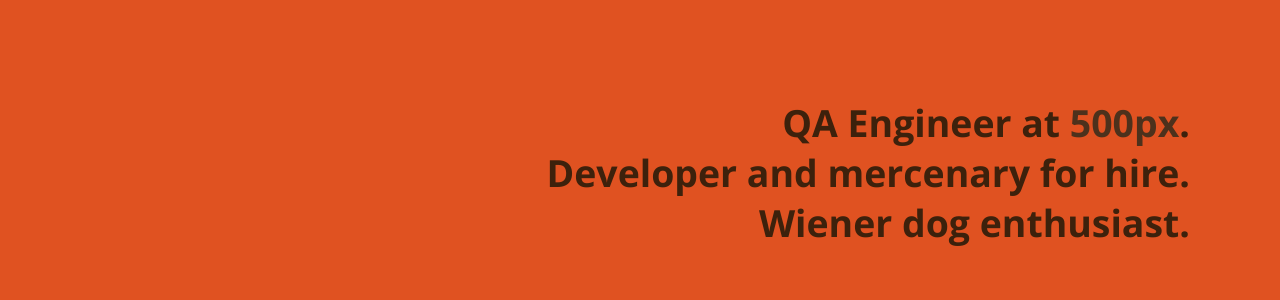
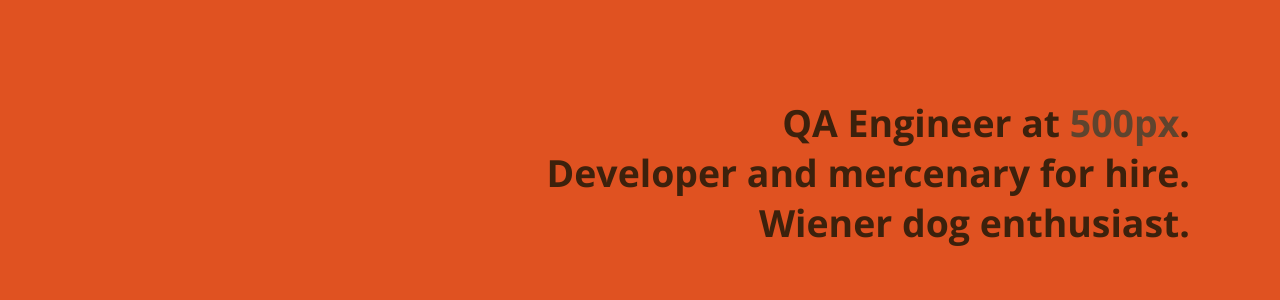
Before and after one commit to devonoel/DevoNoel.github.io, a Jekyll site: the page built from index.html, in a window 1280 px wide. Shown: the part 213-513 px from the top of the page. Built offline with Jekyll 4.4.1, drawn with Linux system fonts in a browser that asks for light colours; nearby versions of some CDN libraries; Markdown is read by kramdown in place of the engine named in the settings.

Commit message:
Tweaked link color

```diff
--- a/css/main.css
+++ b/css/main.css
@@ -61,7 +61,7 @@
 }
 
 #index a {
-  color: #4D311C;
+  color: #5F442E;
 }
 
 #index a:hover {
```
Also changed, not shown: 1 other file.
